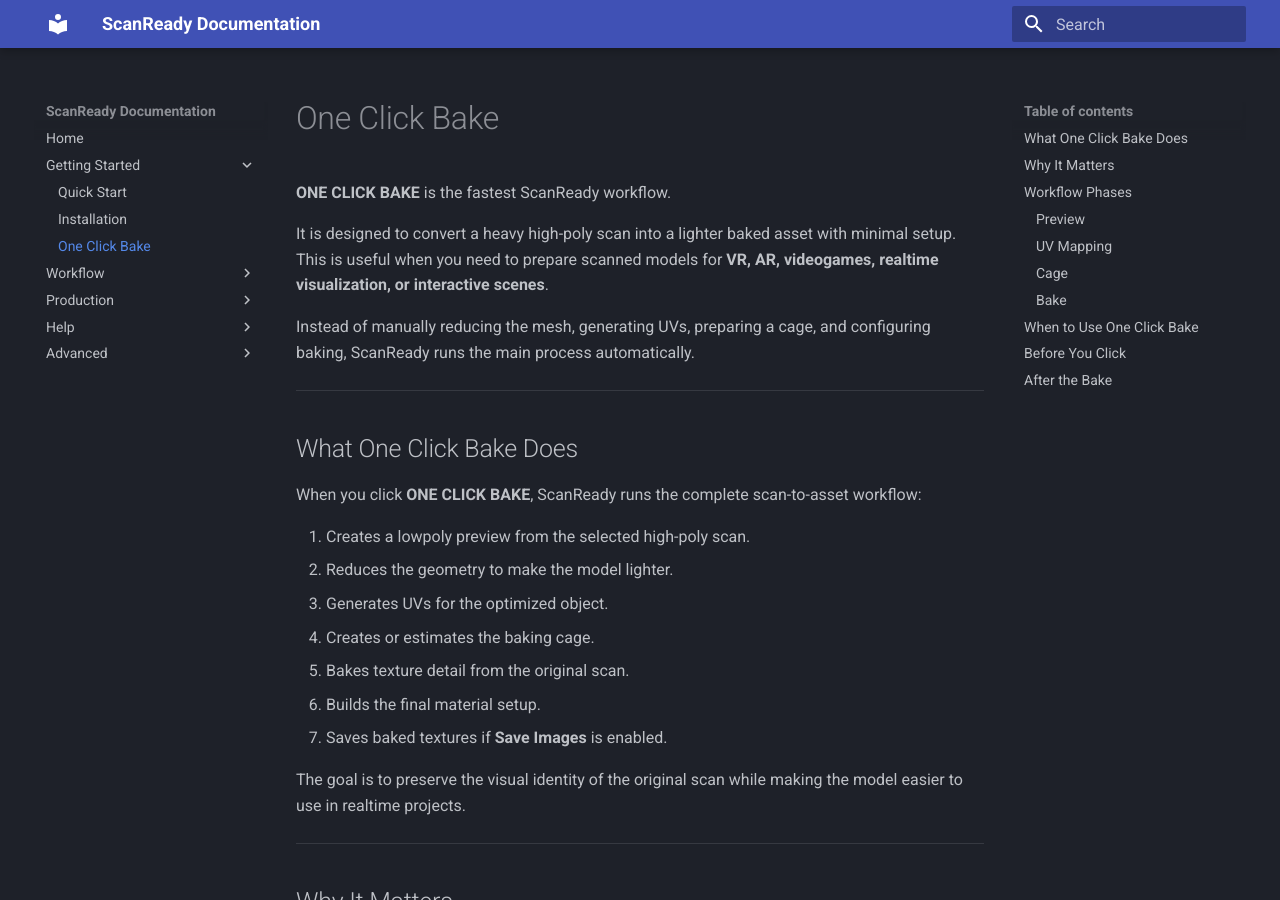
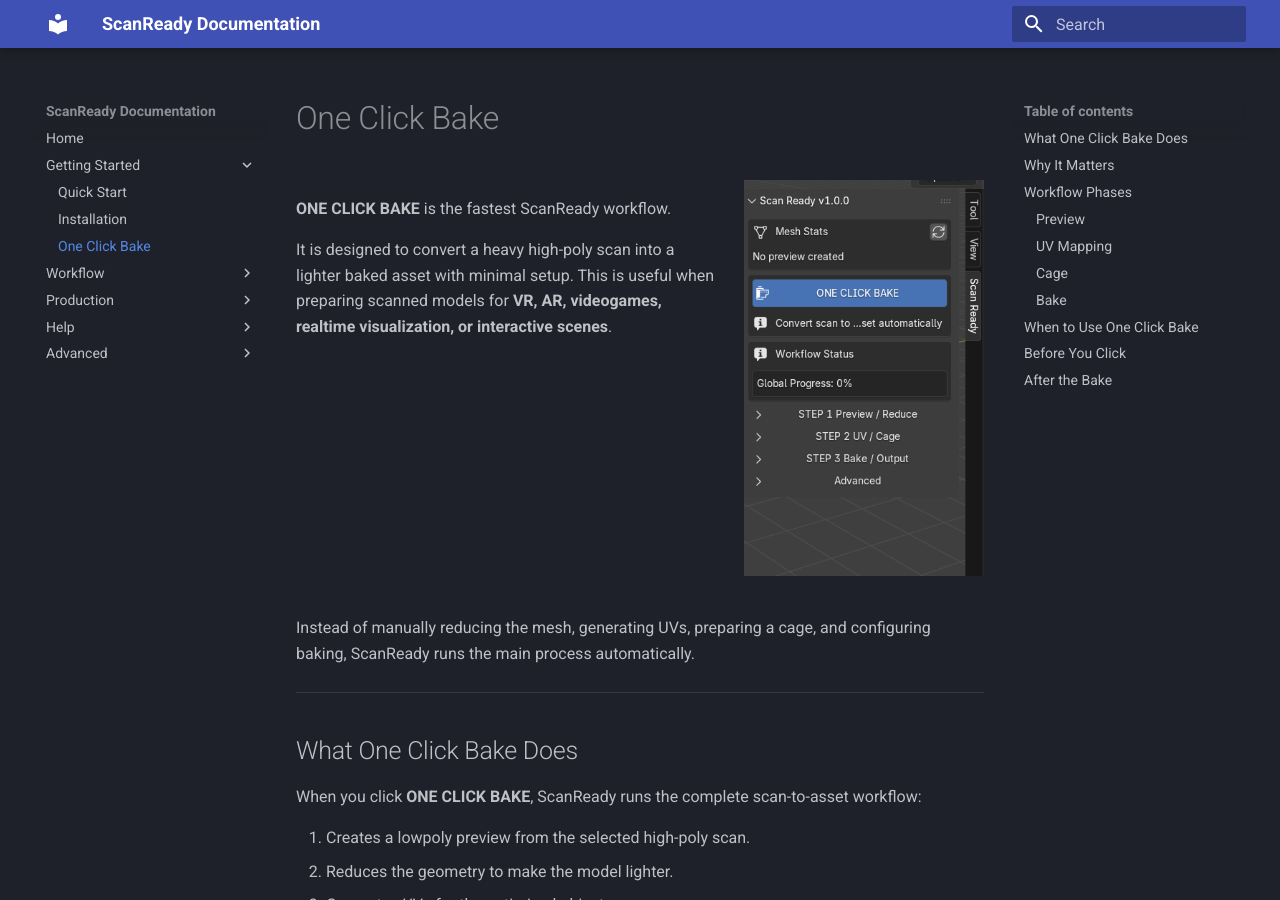
Before and after one commit to marioschiano/scanready-docs, an MkDocs documentation site: the page built from docs/one-click.md, in a window 1280 px wide and 900 px high. Built offline with MkDocs 1.6.1 and Material for MkDocs 9.7.7, drawn with Linux system fonts in a browser that asks for light colours.

Commit message:
Update one-click.md

```diff
--- a/docs/one-click.md
+++ b/docs/one-click.md
@@ -1,8 +1,23 @@
 # One Click Bake
 
-**ONE CLICK BAKE** is the fastest ScanReady workflow.
+<div style="display:flex; flex-wrap:wrap; gap:24px; align-items:flex-start; margin-bottom:32px;">
 
-It is designed to convert a heavy high-poly scan into a lighter baked asset with minimal setup. This is useful when you need to prepare scanned models for **VR, AR, videogames, realtime visualization, or interactive scenes**.
+  <div style="flex:1 1 300px; min-width:260px;">
+    <p>
+      <strong>ONE CLICK BAKE</strong> is the fastest ScanReady workflow.
+    </p>
+    <p>
+      It is designed to convert a heavy high-poly scan into a lighter baked asset with minimal setup.
+      This is useful when preparing scanned models for <strong>VR, AR, videogames, realtime visualization, or interactive scenes</strong>.
+    </p>
+  </div>
+
+  <div style="flex:0 0 240px; text-align:center;">
+    <img src="../img/quick-start-one-click.png" style="width:240px; max-width:100%;">
+  </div>
+
+</div>
+
 
 Instead of manually reducing the mesh, generating UVs, preparing a cage, and configuring baking, ScanReady runs the main process automatically.
 
```
